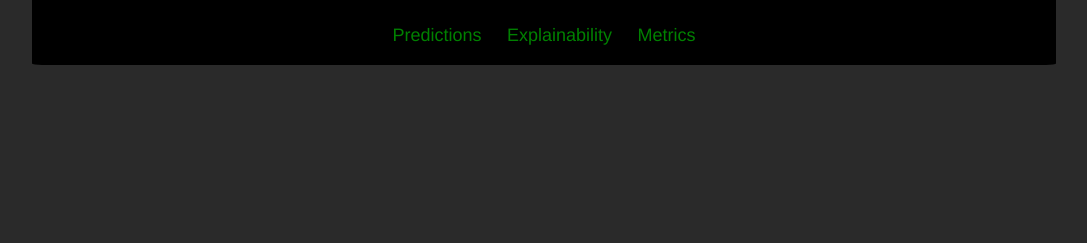
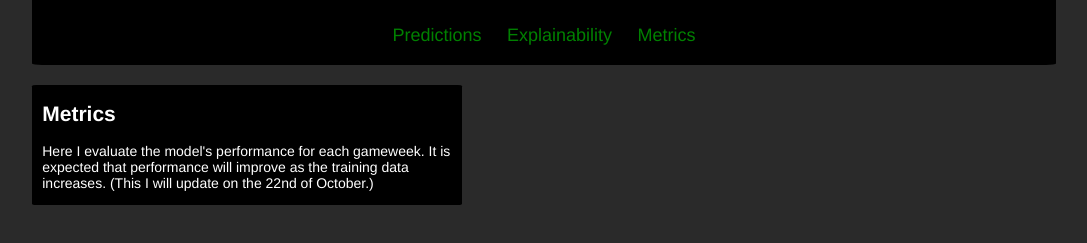
Before and after one commit to mhandt9/fantasy-football-predictor, a plain HTML site: page metrics.html in a window 1280 px wide. Shown: the part 103-346 px from the top of the page, without its empty margins (96-1183 px from the left). Drawn offline with Linux system fonts and the light colour scheme.

Commit message:
Update metrics.html

```diff
--- a/metrics.html
+++ b/metrics.html
@@ -14,6 +14,14 @@
             <a href="metrics.html">Metrics</a>
         </nav>
     </div>
+    <div class="main-content">
+        <div class="textbox">
+            <h2>Metrics</h2>
+            <p>Here I evaluate the model's performance for each gameweek. It is expected that performance will
+                improve as the training data increases. (This I will update on the 22nd of October.)</p>
+            </p>
+        </div>
+    </div>
 
 </body>
 </html>
```
